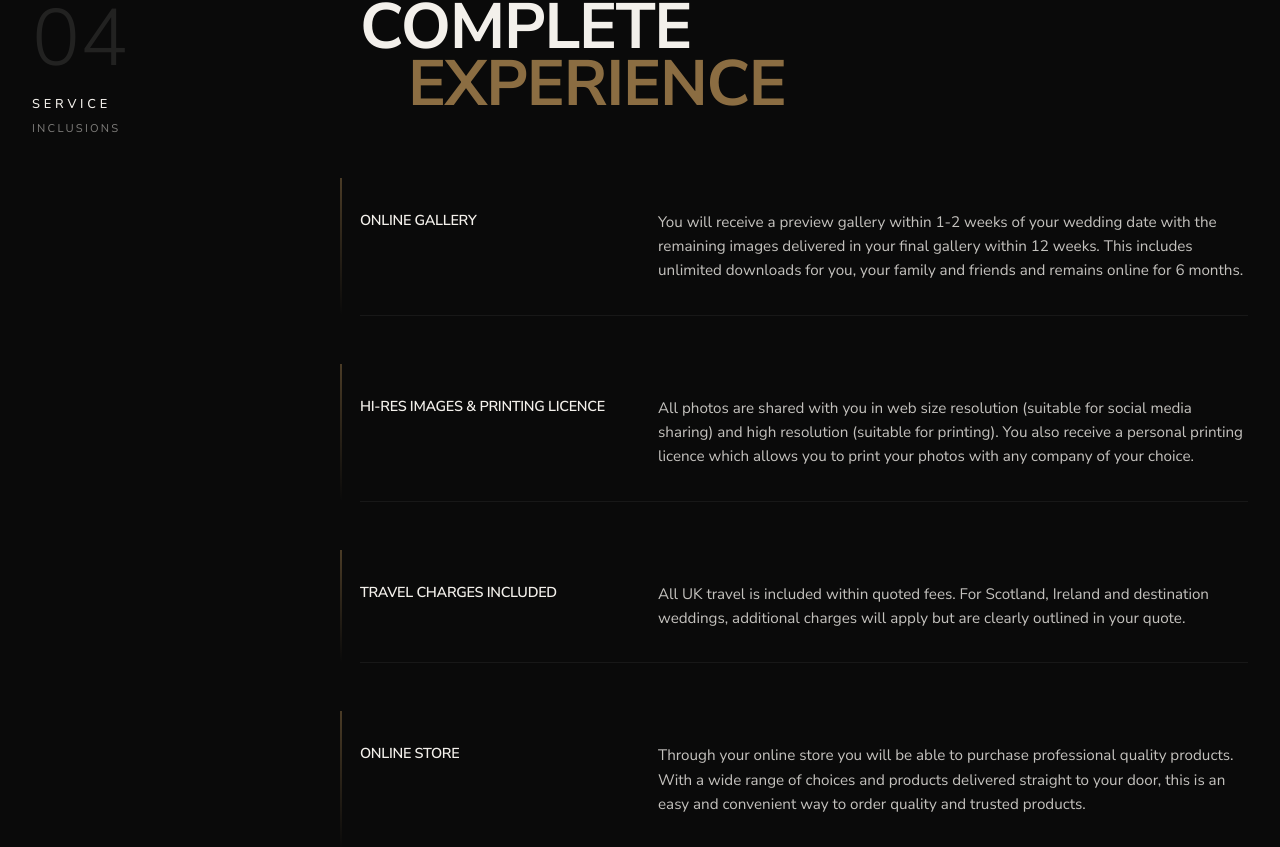
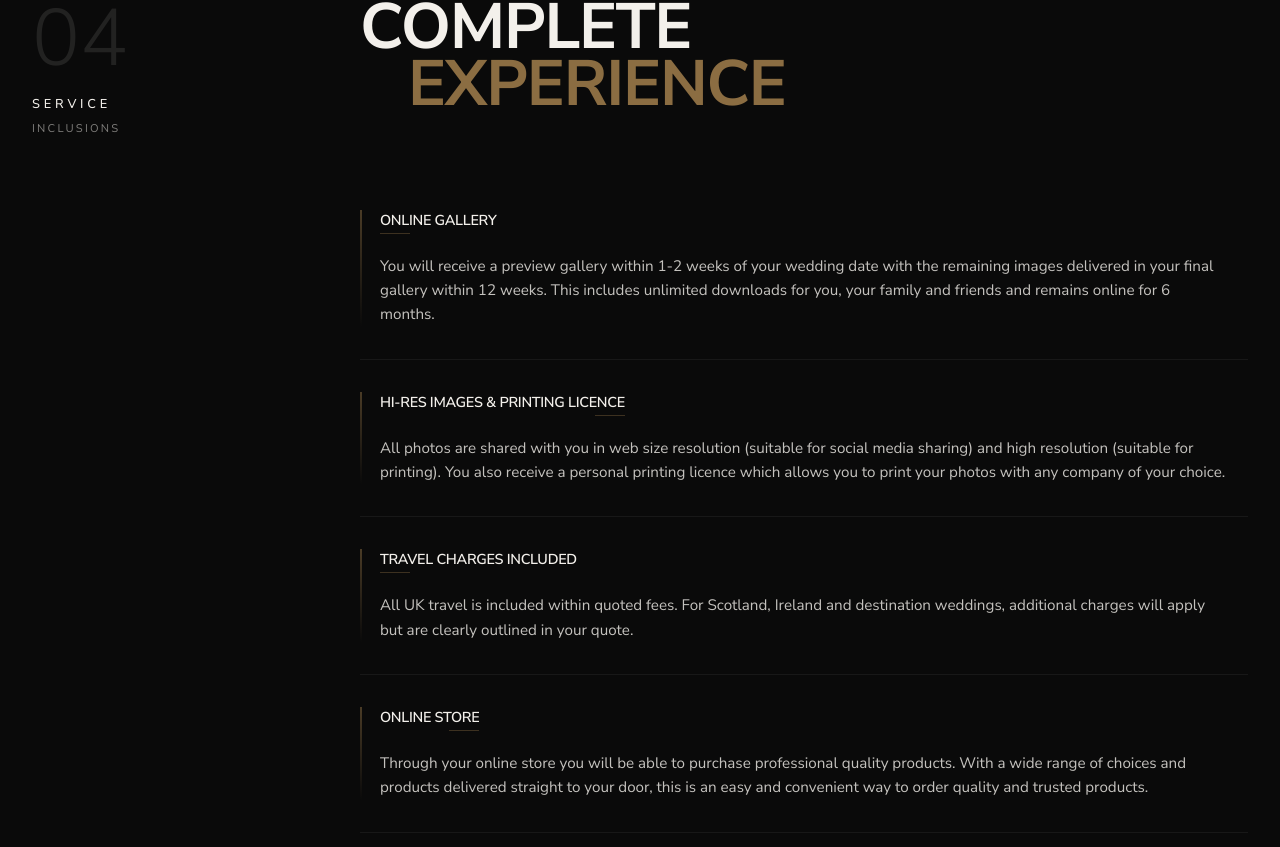
Before and after one commit to maxwebsterkhan/chloe-mary, a Next.js app: page /pricing in a window 1280 px wide. Shown: the part 3013-3860 px from the top of the page. Built offline with nearby package versions, Linux system fonts and the light colour scheme.

Commit message:
pricing page fix

```diff
--- a/src/app/pricing/pricing.module.scss
+++ b/src/app/pricing/pricing.module.scss
@@ -603,6 +603,10 @@
         opacity: 0.5;
       }
     }
+
+    .inclusionLabel::after {
+      background: var(--color-accent);
+    }
   }
 }
 
@@ -681,24 +685,47 @@
   }
 }
 
-// Clean Row Layout
+// Clean Row Layout - Creative Magazine Style
 .inclusionsList {
   display: flex;
   flex-direction: column;
-  gap: tokens.$spacing-lg;
+  gap: 0;
+  position: relative;
 }
 
 .inclusionRow {
-  display: grid;
-  grid-template-columns: 250px 1fr;
-  gap: tokens.$spacing-lg;
-  align-items: start;
-  padding: tokens.$spacing-md 0;
+  display: flex;
+  flex-direction: column;
+  align-items: flex-start;
+  padding: tokens.$spacing-md 20px;
   position: relative;
+  margin-left: 0;
+
+  // Consistent left-aligned layout for better UX
+  align-items: flex-start;
+
+  .inclusionLabel {
+    align-self: flex-start;
+    text-align: left;
+  }
+
+  .inclusionDesc {
+    text-align: left;
+    align-self: flex-start;
+  }
 
   @include breakpoint-down("tablet") {
-    grid-template-columns: 1fr;
-    gap: tokens.$spacing-xs;
+    margin-left: 0 !important;
+    max-width: 100% !important;
+
+    .inclusionLabel {
+      align-self: flex-start !important;
+      text-align: left !important;
+    }
+
+    .inclusionDesc {
+      text-align: left !important;
+    }
   }
 
   &:not(:last-child) {
@@ -708,10 +735,10 @@
   &::before {
     content: "";
     position: absolute;
-    left: -20px;
-    top: 0;
+    left: 0;
+    top: tokens.$spacing-md;
     width: 2px;
-    height: 100%;
+    height: calc(100% - #{tokens.$spacing-md * 2});
     background: linear-gradient(
       180deg,
       var(--color-accent) 0%,
@@ -726,6 +753,25 @@
   font-weight: 600;
   text-transform: uppercase;
   letter-spacing: tokens.$letter-spacing-tight;
+  margin-bottom: tokens.$spacing-sm;
+  position: relative;
+
+  // Add decorative elements
+  &::after {
+    content: "";
+    position: absolute;
+    bottom: -4px;
+    left: 0;
+    width: 30px;
+    height: 1px;
+    background: var(--color-accent);
+    opacity: 0.4;
+  }
+}
+
+.inclusionRow:nth-child(even) .inclusionLabel::after {
+  left: auto;
+  right: 0;
 }
 
 .inclusionDesc {
@@ -842,10 +888,17 @@
 
   .inclusionRow {
     grid-template-columns: 1fr;
+    padding: tokens.$spacing-md 15px;
 
     &::before {
-      left: -10px;
-      height: 60px;
+      left: 0;
+      top: tokens.$spacing-md;
+      height: calc(100% - #{tokens.$spacing-md * 2});
+    }
+
+    &:nth-child(even)::before {
+      left: 0;
+      right: auto;
     }
   }
 }
```
